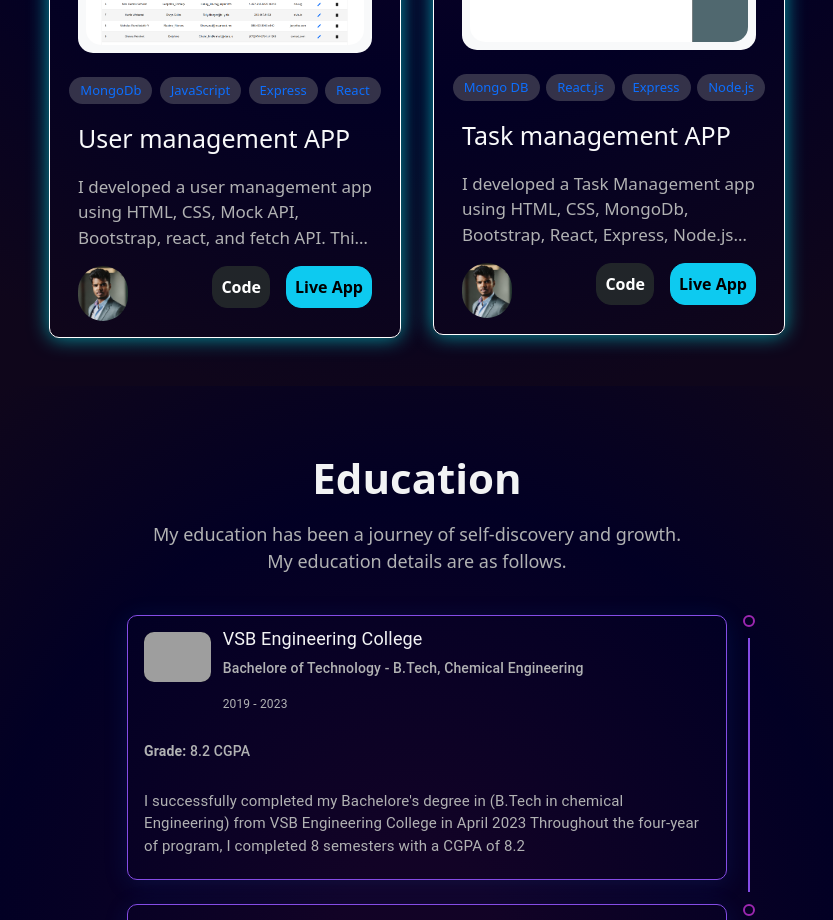
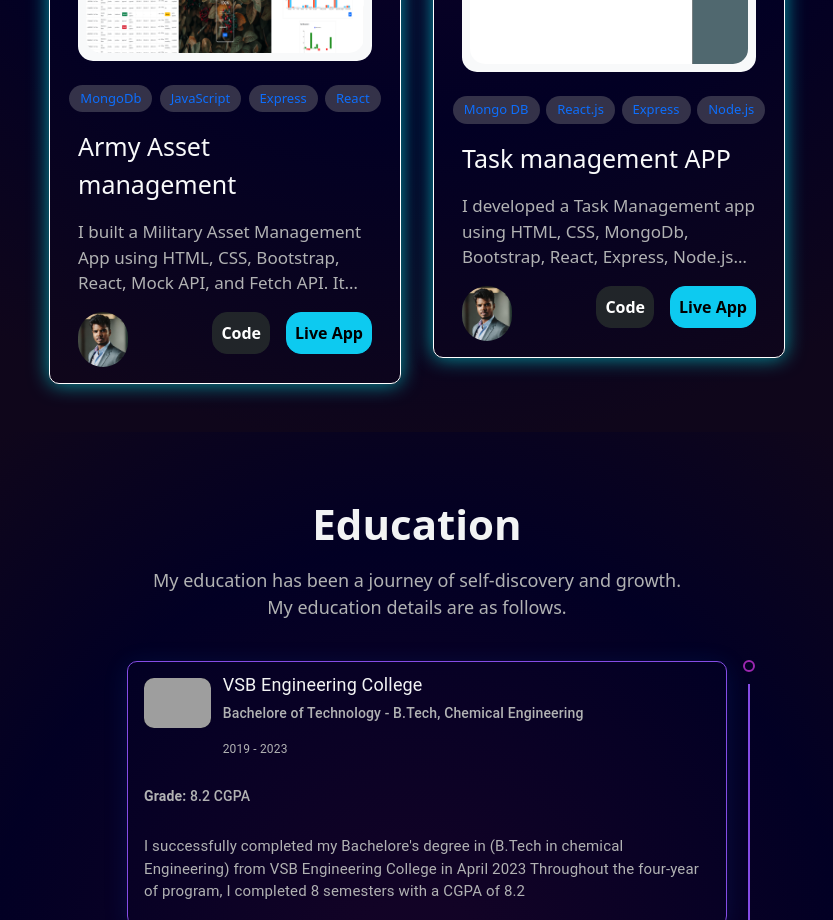
Before and after one commit to subashveerasamy/portfolio, a React (Vite) app: page / in a window 1280 px wide. Shown: the part 3540-4460 px from the top of the page, without its empty margins (223-1056 px from the left). Built offline with nearby package versions, Linux system fonts and the light colour scheme; grey boxes are pictures that could not be loaded.

Commit message:
added new project

```diff
--- a/src/Components/Projects.jsx
+++ b/src/Components/Projects.jsx
@@ -69,13 +69,13 @@ const Projects = () => {
 
         },{
             "id" : 4,
-            "title" : "User management APP",
+            "title" : "Army Asset management",
             "date" : "aug 21 - aug 22",
-            "description" : "I developed a user management app using HTML, CSS, Mock API, Bootstrap, react, and fetch API. This app is used for managing users data and we can add new user , update user's details and also we can delete particular user",
+            "description" : "I built a Military Asset Management App using HTML, CSS, Bootstrap, React, Mock API, and Fetch API. It streamlines asset tracking by enabling users to add, update, and remove assets, ensuring efficient inventory management and operational readiness.",
             "image" : "/usermanagementapp.png",
-            "source_code":"https://github.com/subashveerasamy/day30task.git",
+            "source_code":"https://github.com/subashveerasamy/militaryAssetManagementSystem.git",
             "tags" : ["MongoDb","JavaScript","Express", "React"],
-            "Webapp" : "https://subashfsdday30.netlify.app/",
+            "Webapp" : "https://auramilitaryasset.netlify.app",
         },
         {
             "id" : 5,
@@ -90,6 +90,12 @@ const Projects = () => {
     ]
 
     const handleProject = (project) => () => {
+        if(project.title === "Army Asset management"){
+            alert(`
+                username: "johndoe"
+                password: "Subash@123"
+                `)
+        }
         window.open(project.Webapp, '_blank');
     };
     const handleSourceCode = (project) => () => {
```
Also changed, not shown: public/1.png (added), public/usermanagementapp.png.
